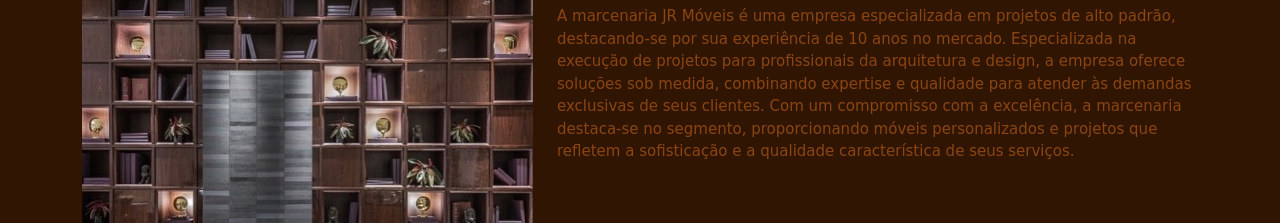
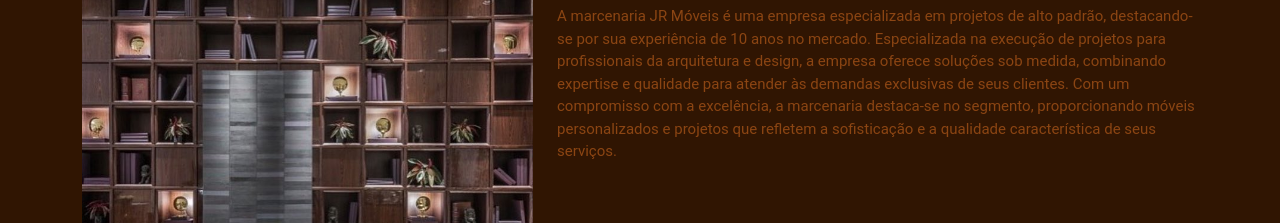
Before and after one commit to MylenaFDS/Site-Oficial---JR-M-veis-Definitivos, a website: page index.html in a window 1280 px wide. Shown: the part 577-800 px from the top of the page. Drawn offline with nearby package versions, Linux system fonts and the light colour scheme.

Commit message:
Mudança de fonte

```diff
--- a/main.css
+++ b/main.css
@@ -33,7 +33,7 @@ body{
 }
 
 section p {
-    font-family: 'Pacifico', cursive;
+    font-family: 'Roboto', sans-serif;
     color: #8B4513;
     font-size: 15px;
 }
```
